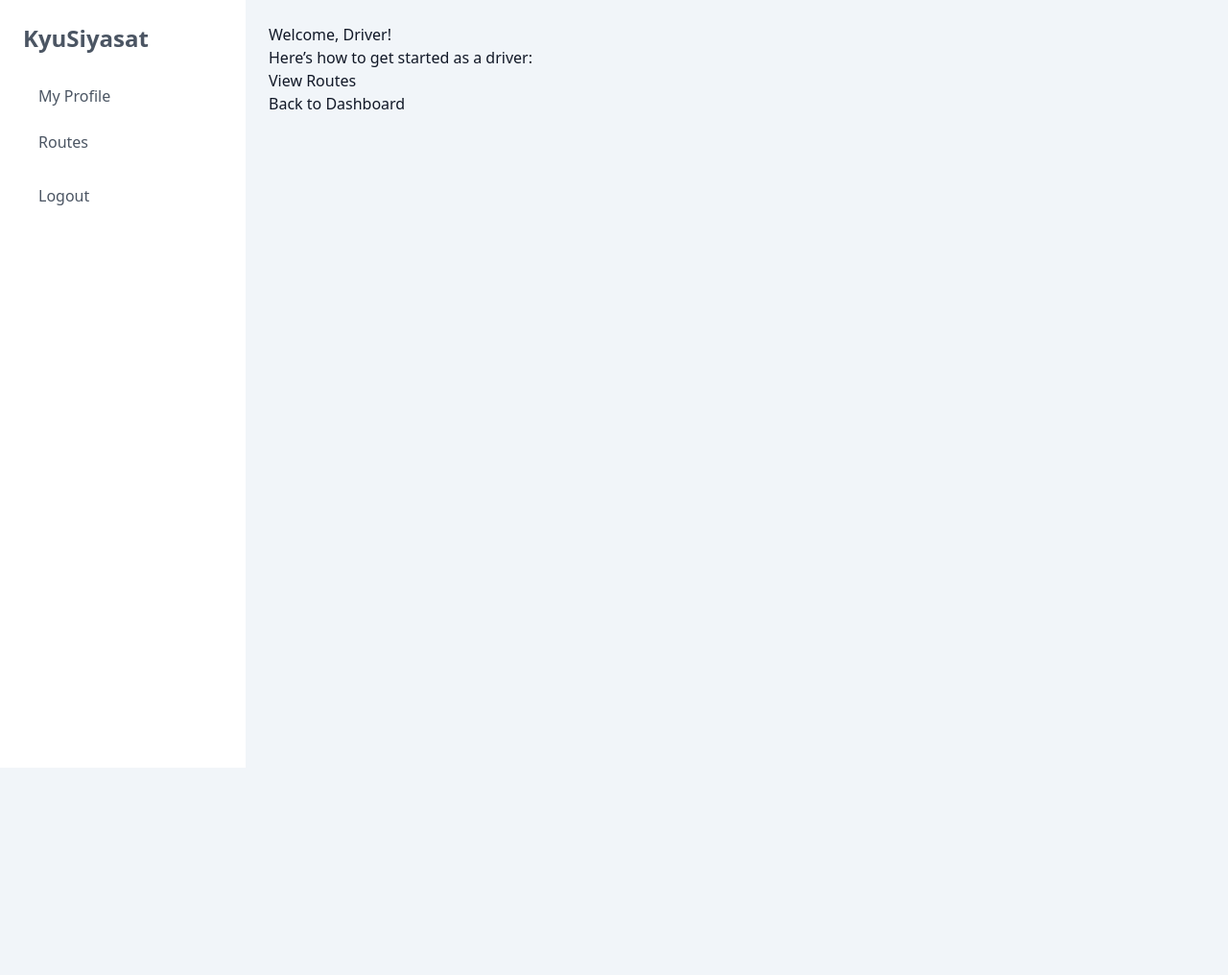
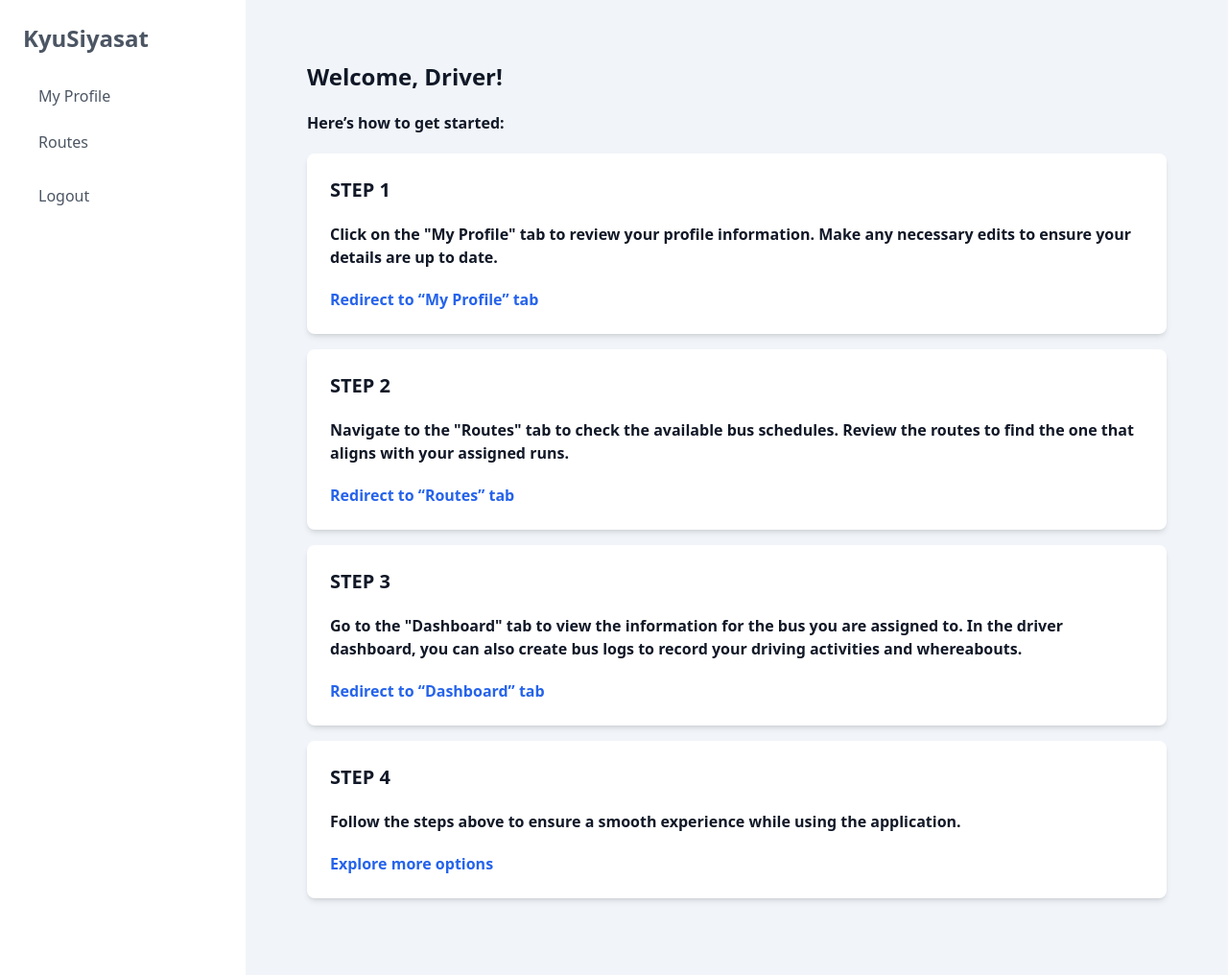
Before and after one commit to jdcnnry/kyuSiyasat, a Django app: page /pages/getting-started_driver/ in a window 1280 px wide. Shown: the whole page at 96% size. Before the commit the page ends 800 px from the top, so only its background shows below. Run offline with Django 5.2, Linux system fonts and the light colour scheme; the visitor is signed in with stand-in values (Sample User, id 1); some libraries are stand-ins or nearby versions.

Commit message:
added UI for getting started driver

```diff
--- a/kyusiyasat/templates/pages/getting_started_driver.html
+++ b/kyusiyasat/templates/pages/getting_started_driver.html
@@ -1,21 +1,49 @@
-{% extends "base.html" %}
+{% extends "base.html" %} {% block content %}
+<main class="flex-1 p-10">
+  <h2 class="text-2xl font-semibold mb-4">Welcome, Driver!</h2>
+  <p class="my-5 font-semibold">Here’s how to get started:</p>
 
-{% block content %}
-<div class="container">
-    <h2>Welcome, Driver!</h2>
-    <p>Here’s how to get started as a driver:</p>
-<!-- TO DO -->
-</div>
+  <div class="bg-white rounded-lg shadow-md p-6 mb-4">
+    <h3 class="text-xl font-semibold">STEP 1</h3>
+    <p class="my-5 font-semibold">
+      Click on the "My Profile" tab to review your profile information. Make any
+      necessary edits to ensure your details are up to date.
+    </p>
+    <a href="/user/profile/" class="text-blue-600 hover:underline font-semibold"
+      >Redirect to “My Profile” tab</a
+    >
+  </div>
 
-<div class="button-container">
-    <a href="{% url 'pages:routes' %}">
-        <button>View Routes</button>
-    </a>
-</div>
+  <div class="bg-white rounded-lg shadow-md p-6 mb-4">
+    <h3 class="text-xl font-semibold">STEP 2</h3>
+    <p class="my-5 font-semibold">
+      Navigate to the "Routes" tab to check the available bus schedules. Review
+      the routes to find the one that aligns with your assigned runs.
+    </p>
+    <a href="{% url 'pages:routes' %}" class="text-blue-600 hover:underline font-semibold"
+      >Redirect to “Routes” tab</a
+    >
+  </div>
 
-<div class="button-container">
-    <a href="{% url 'driver_dashboard' %}">
-        <button>Back to Dashboard</button>
-    </a>
-</div>
+  <div class="bg-white rounded-lg shadow-md p-6 mb-4">
+    <h3 class="text-xl font-semibold">STEP 3</h3>
+    <p class="my-5 font-semibold">
+      Go to the "Dashboard" tab to view the information for the bus you are
+      assigned to. In the driver dashboard, you can also create bus logs to
+      record your driving activities and whereabouts.
+    </p>
+    <a href="{% url 'driver_dashboard' %}" class="text-blue-600 hover:underline font-semibold"
+      >Redirect to “Dashboard” tab</a
+    >
+  </div>
+
+  <div class="bg-white rounded-lg shadow-md p-6 mb-4">
+    <h3 class="text-xl font-semibold">STEP 4</h3>
+    <p class="my-5 font-semibold">
+      Follow the steps above to ensure a smooth experience while using the
+      application.
+    </p>
+    <a href="#" class="text-blue-600 hover:underline font-semibold">Explore more options</a>
+  </div>
+</main>
 {% endblock %}
```
